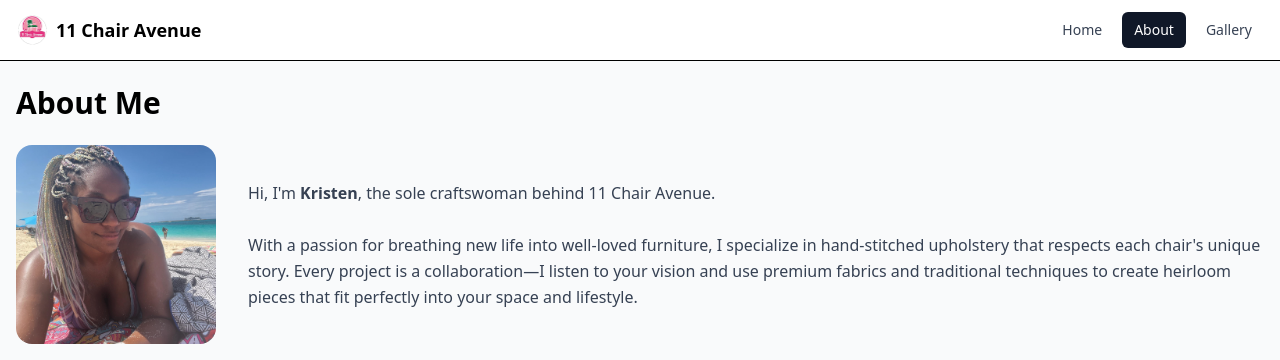
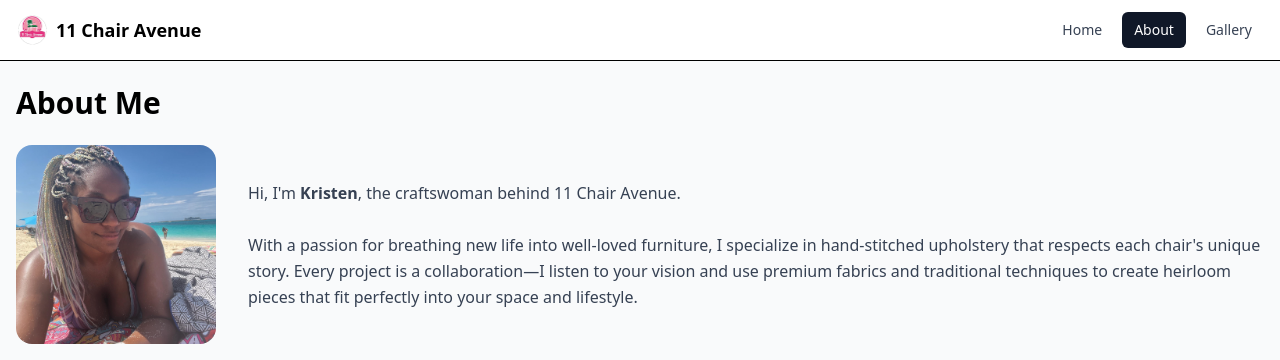
Before and after one commit to john-e-moore/11ca, a Next.js app: page /about in a window 1280 px wide. Shown: the top 360 px of the page. Built offline with nearby package versions, Linux system fonts and the light colour scheme.

Commit message:
blurb change

```diff
--- a/src/app/about/page.tsx
+++ b/src/app/about/page.tsx
@@ -16,7 +16,7 @@ export default function About() {
         />
         <p className="text-gray-700 leading-relaxed">
           Hi, I&apos;m <span className="font-semibold">Kristen</span>, the
-          sole craftswoman behind 11 Chair Avenue.
+          craftswoman behind 11 Chair Avenue.
           <br />
           <br />
           With a passion for breathing
```
